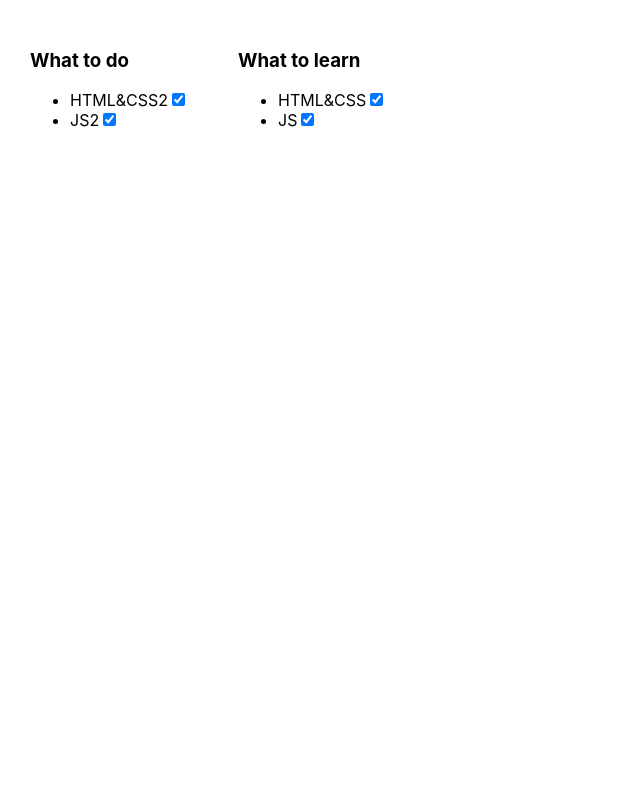
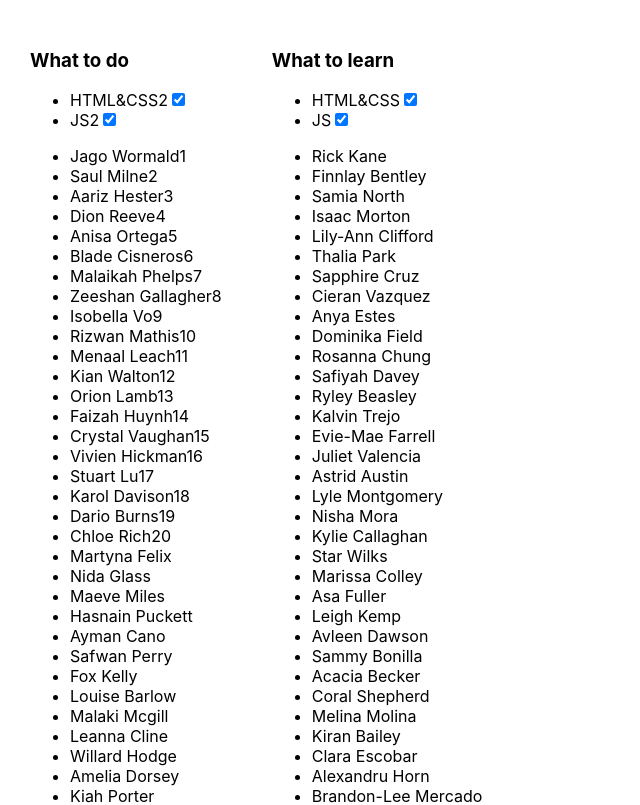
Before and after one commit to tamga05/TODO_list_independent_React, a React (Create React App) app: page / in a window 1280 px wide. Shown: the top 805 px of the page, without its empty margins (0-640 px from the left). Built offline with nearby package versions, Linux system fonts and the light colour scheme.

Commit message:
coding and typing training

```diff
--- a/src/Tasks.tsx
+++ b/src/Tasks.tsx
@@ -16,6 +16,13 @@ const Tasks = (props: TasksType) => {
                     );
                 })}
             </ul>
+            <ul>
+                {props.data.students.map(el => {
+                    return (
+                        <li>{el}</li>
+                    );
+                })}
+            </ul>
         </div>
     );
 };
```
